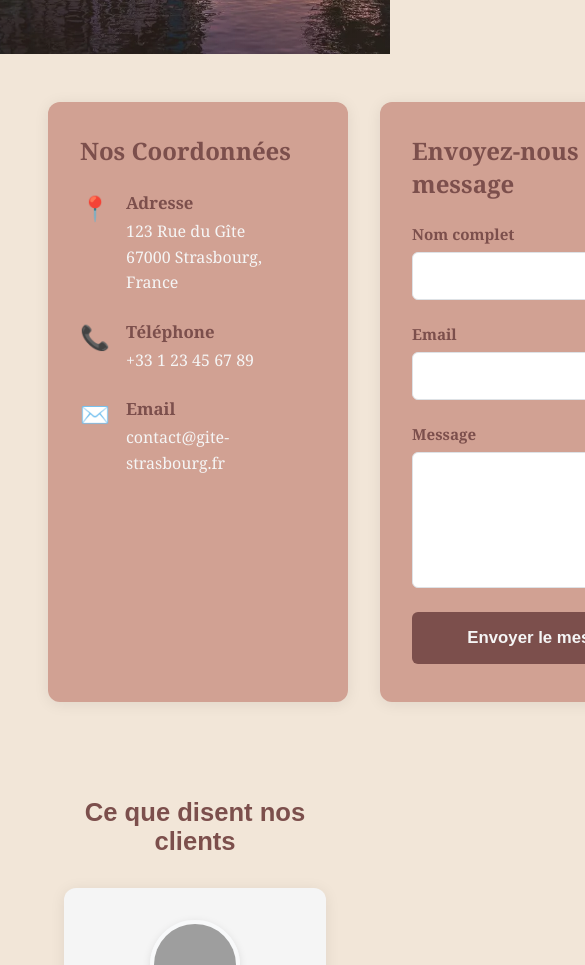
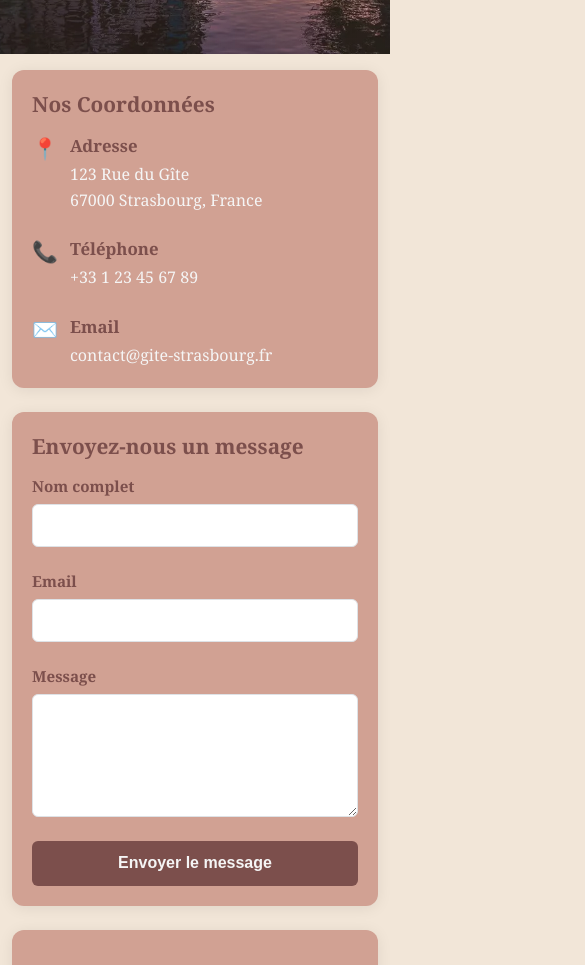
Before and after one commit to WildCodeSchool-2025-11/dev-web-orange-strasgite, a React (Vite) app: page /contact in a window 390 px wide. Shown: the part 452-1417 px from the top of the page, 585 px wide, since content can reach past the window. Built offline with nearby package versions, Linux system fonts and the light colour scheme; no server answers; grey boxes are pictures that could not be loaded.

Commit message:
contact responsive

```diff
--- a/src/styles/Contact.css
+++ b/src/styles/Contact.css
@@ -40,8 +40,6 @@
 	border-radius: 8px;
 	border: none;
 }
-
-/* --- AJOUTS POUR COMPLÉTER --- */
 
 /* Titre principal */
 .contact-title {
@@ -166,6 +164,25 @@
 
 .submit-btn:active {
 	transform: translateY(0);
+}
+
+.submit-btn:disabled {
+	opacity: 0.6;
+	cursor: not-allowed;
+}
+
+.success-message {
+	color: #28a745;
+	font-weight: 600;
+	margin-top: 1rem;
+	text-align: center;
+}
+
+.error-message {
+	color: #dc3545;
+	font-weight: 600;
+	margin-top: 1rem;
+	text-align: center;
 }
 
 /* Section avis en bas */
@@ -307,8 +324,72 @@
 	animation: slideIn 0.5s ease;
 }
 
-/* Responsive - Mobile */
+/* ============================================ */
+/* RESPONSIVE - TABLETTE */
+/* ============================================ */
+@media (max-width: 1200px) {
+	.contact-grid-three {
+		grid-template-columns: 1fr 1fr;
+		gap: 1.5rem;
+	}
+
+	.contact-map {
+		grid-column: 1 / -1;
+		height: 400px;
+	}
+
+	.contact-container {
+		padding: 2rem;
+	}
+}
+
+/* ============================================ */
+/* RESPONSIVE - MOBILE */
+/* ============================================ */
 @media (max-width: 768px) {
+	.contact-container {
+		padding: 1.5rem 1rem;
+	}
+
+	.contact-grid-three {
+		grid-template-columns: 1fr;
+		gap: 1.5rem;
+		margin-bottom: 2rem;
+	}
+
+	.contact-details,
+	.contact-form-section {
+		padding: 1.5rem;
+	}
+
+	.contact-map {
+		height: 300px;
+		padding: 0.5rem;
+	}
+
+	.contact-details h2,
+	.contact-form-section h2 {
+		font-size: 1.3rem;
+		margin-bottom: 1rem;
+	}
+
+	.contact-title {
+		font-size: 2rem;
+		margin-bottom: 2rem;
+	}
+
+	.form-group input,
+	.form-group textarea {
+		padding: 0.65rem;
+		font-size: 0.95rem;
+	}
+
+	.submit-btn {
+		padding: 0.85rem 1.5rem;
+		font-size: 1rem;
+	}
+
+	/* Reviews Carousel */
 	.reviews-carousel {
 		padding: 2rem 1rem;
 	}
@@ -344,14 +425,28 @@
 	}
 }
 
-/* Responsive - Tablette */
-@media (max-width: 992px) and (min-width: 769px) {
-	.review-card-horizontal {
-		padding: 2rem;
+/* ============================================ */
+/* RESPONSIVE - PETIT MOBILE */
+/* ============================================ */
+@media (max-width: 480px) {
+	.contact-container {
+		padding: 1rem 0.75rem;
 	}
 
-	.review-photo-horizontal {
-		width: 90px;
-		height: 90px;
+	.contact-details,
+	.contact-form-section {
+		padding: 1.25rem;
+	}
+
+	.contact-title {
+		font-size: 1.75rem;
+	}
+
+	.contact-item {
+		gap: 0.75rem;
+	}
+
+	.contact-item .icon {
+		font-size: 1.3rem;
 	}
 }
--- a/src/styles/Rooms.css
+++ b/src/styles/Rooms.css
@@ -1,5 +1,5 @@
 .rooms-header {
-	background-color: #7c4f4c;
+	background-color: #692817;
 	height: 70px;
 	width: 100%;
 	position: relative;
```
